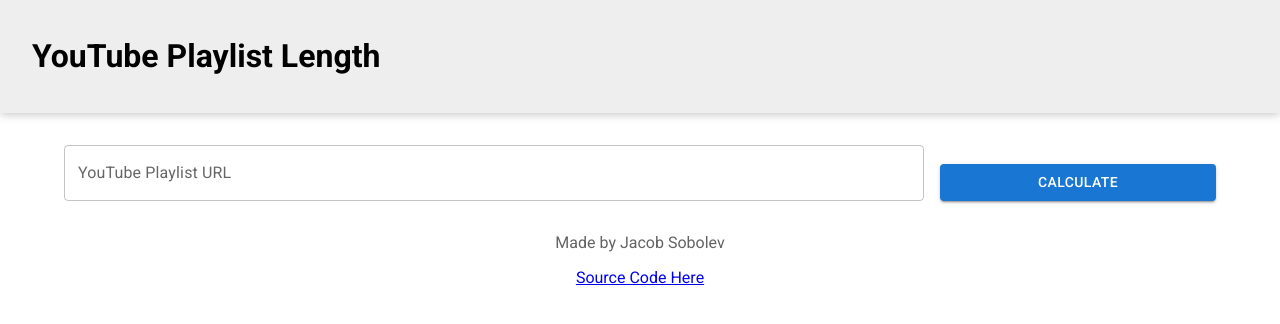
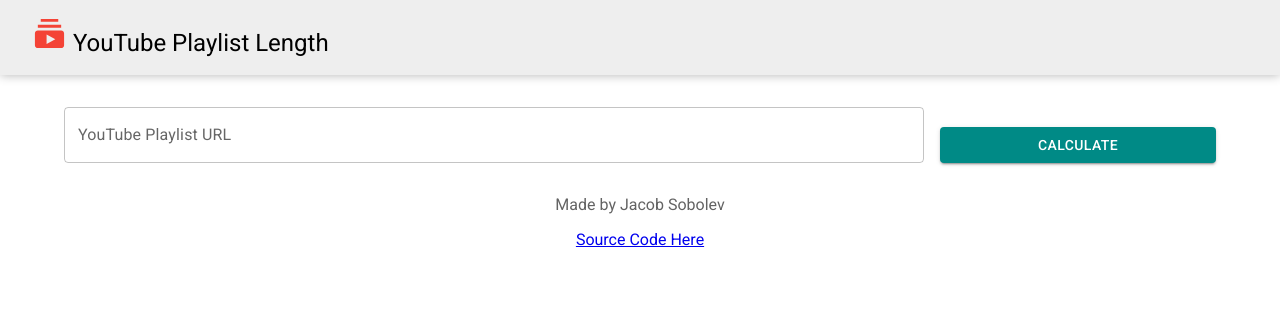
Before and after one commit to JacobSobolev/youtube-playlist-length, a React (Create React App) app: page / in a window 1280 px wide. Shown: the top 324 px of the page. Built offline with nearby package versions, Linux system fonts and the light colour scheme; no server answers.

Commit message:
apply theme

```diff
--- a/src/components/App.js
+++ b/src/components/App.js
@@ -5,6 +5,9 @@
 import Footer from "./Footer/Footer";
 import InputArea from "./InputArea/InputArea";
 import OutputArea from "./OutputArea/OutputArea";
+
+import { createTheme, ThemeProvider } from '@mui/material/styles';
+import { red } from "@mui/material/colors";
 
 import "./App.css";
 
@@ -14,6 +17,17 @@
 } from "../utils/youtubeUtil";
 
 function App() {
+  const theme = createTheme({
+    palette: {
+      primary: {
+        main: '#008a86',
+      },
+      secondary: {
+        main: red[500],
+      },
+    },
+  });
+
   const [playListData, setPlaylistData] = useState({});
 
   function getPlaylistId(url) {
@@ -46,10 +60,12 @@
 
   return (
     <div>
-      <Header />
-      <InputArea calcList={calcList} />
-      <OutputArea playlistData={playListData} />
-      <Footer />
+      <ThemeProvider theme={theme}>
+        <Header />
+        <InputArea calcList={calcList} />
+        <OutputArea playlistData={playListData} />
+        <Footer />
+      </ThemeProvider>
     </div>
   );
 }
--- a/src/components/Header/Header.jsx
+++ b/src/components/Header/Header.jsx
@@ -1,10 +1,17 @@
 import React from "react";
 import "./Header.css";
 
+import Typography from "@mui/material/Typography";
+import SubscriptionsIcon from '@mui/icons-material/Subscriptions';
+import YouTubeIcon from '@mui/icons-material/YouTube';
+import { red } from '@mui/material/colors';
+
 function Header() {
   return (
-    <header>
-      <h1>YouTube Playlist Length</h1>
+    <header >
+      <Typography variant="h5" component="h1">
+        <SubscriptionsIcon fontSize="large" color="secondary" /> YouTube Playlist Length
+      </Typography>
     </header>
   );
 }
--- a/src/components/InputArea/InputArea.jsx
+++ b/src/components/InputArea/InputArea.jsx
@@ -30,7 +30,7 @@
           />
         </Grid>
         <Grid item xs={12} sm={3}>
-          <Button variant="contained" fullWidth={true} onClick={handleBtnClick}>
+          <Button variant="contained" fullWidth={true} onClick={handleBtnClick} color="primary">
             Calculate
           </Button>
         </Grid>
```
